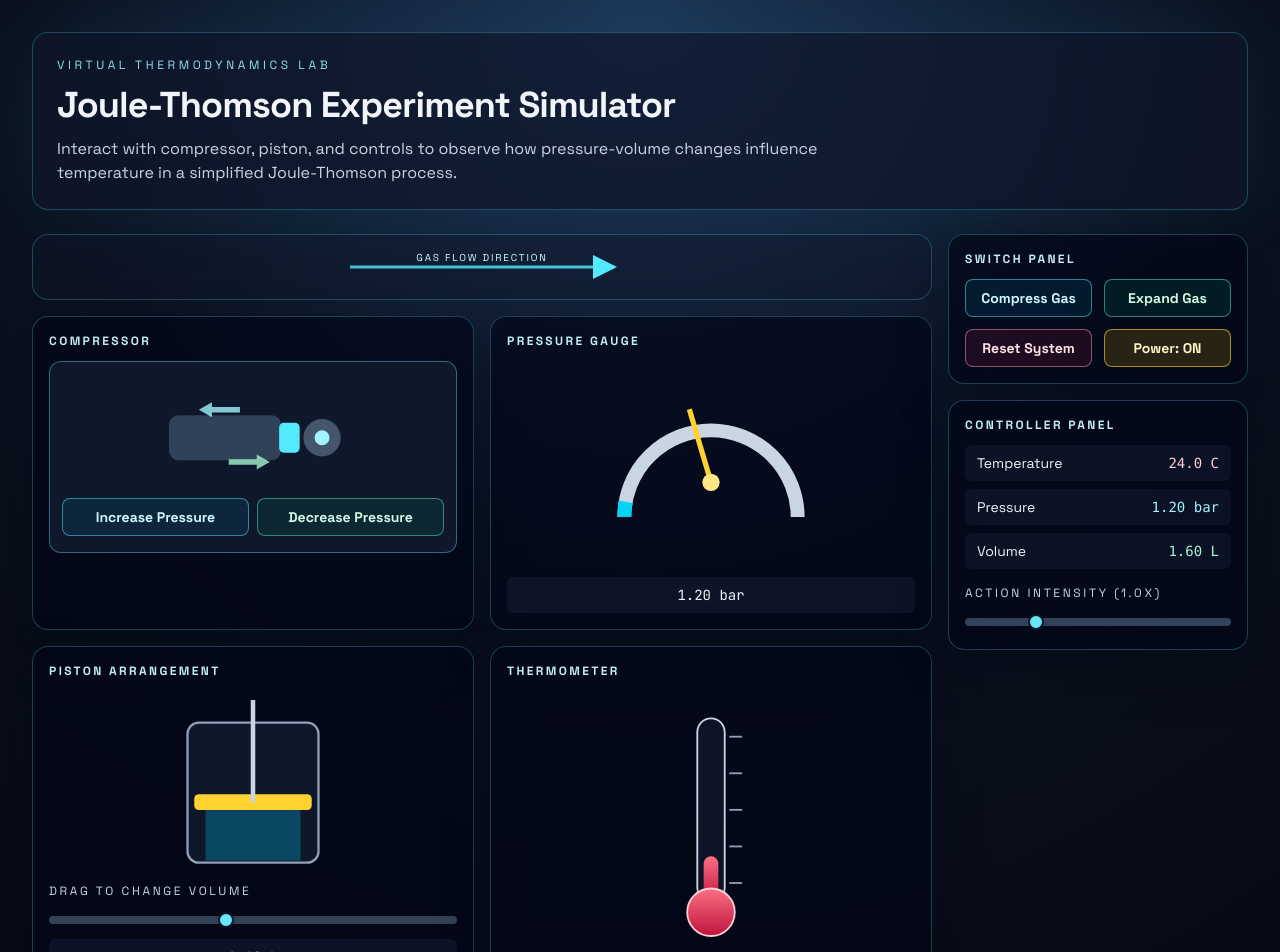
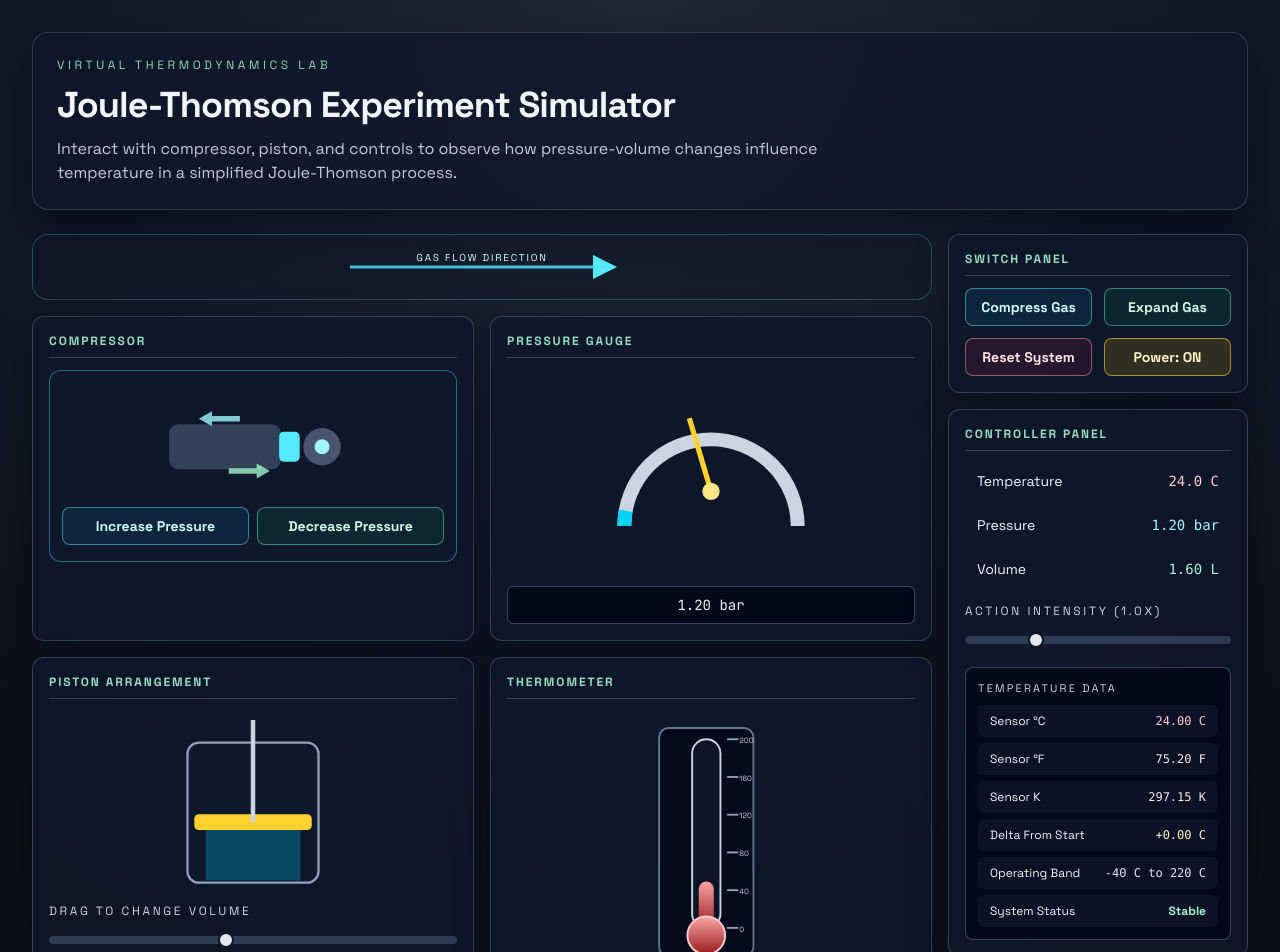
Before and after one commit to Cybrite/ThermoLabs, a React app in the folder Frontend/: page / in a window 1280 px wide. Shown: the top 952 px of the page. Built offline with nearby package versions, Linux system fonts and the light colour scheme; the HTML template or start-up script is replaced by a standard one.

Commit message:
feat: added temp sensitivity

```diff
--- a/Frontend/src/App.jsx
+++ b/Frontend/src/App.jsx
@@ -8,16 +8,16 @@ const LabWorkspace = () => {
   const { state, config, derived, actions } = useLab();
 
   return (
-    <main className="min-h-screen bg-[radial-gradient(circle_at_top,#1d3557,#0b1220_48%,#060912)] text-slate-100">
+    <main className="min-h-screen bg-[radial-gradient(circle_at_top,#1f2937,#111827_46%,#090d14)] text-slate-100">
       <div className="mx-auto w-full max-w-7xl px-4 py-8 sm:px-6 lg:px-8">
-        <header className="mb-6 rounded-2xl border border-cyan-300/25 bg-slate-900/70 p-6 shadow-[0_0_80px_rgba(34,211,238,0.08)]">
-          <p className="text-xs uppercase tracking-[0.3em] text-cyan-200/90">
+        <header className="mb-6 rounded-2xl border border-slate-500/40 bg-slate-900/80 p-6 shadow-[0_20px_45px_rgba(2,6,23,0.55)]">
+          <p className="text-xs uppercase tracking-[0.3em] text-emerald-200/85">
             Virtual Thermodynamics Lab
           </p>
           <h1 className="mt-3 text-3xl font-semibold tracking-tight sm:text-4xl">
             Joule-Thomson Experiment Simulator
           </h1>
-          <p className="mt-3 max-w-3xl text-sm text-slate-300 sm:text-base">
+          <p className="mt-3 max-w-3xl text-sm text-slate-300/95 sm:text-base">
             Interact with compressor, piston, and controls to observe how
             pressure-volume changes influence temperature in a simplified
             Joule-Thomson process.
--- a/Frontend/src/components/ControllerPanel.jsx
+++ b/Frontend/src/components/ControllerPanel.jsx
@@ -4,6 +4,22 @@ const rowClass =
   "flex items-center justify-between rounded-md bg-slate-900/70 px-3 py-2";
 
 const ControllerPanel = ({ state, config, onIntensityChange }) => {
+  const celsius = state.temperature;
+  const fahrenheit = (celsius * 9) / 5 + 32;
+  const kelvin = celsius + 273.15;
+  const baseline = config.initialState.temperature;
+  const deltaFromStart = celsius - baseline;
+
+  const operatingStatus =
+    celsius < 5 ? "Sub-cooled" : celsius > 85 ? "Overheated" : "Stable";
+
+  const statusClass =
+    operatingStatus === "Stable"
+      ? "text-emerald-200"
+      : operatingStatus === "Sub-cooled"
+        ? "text-cyan-200"
+        : "text-amber-200";
+
   return (
     <section className="lab-card">
       <h3 className="lab-card-title">Controller Panel</h3>
@@ -43,6 +59,52 @@ const ControllerPanel = ({ state, config, onIntensityChange }) => {
           className="lab-slider"
         />
       </div>
+
+      <div className="mt-4 rounded-lg border border-slate-600/80 bg-slate-950/85 p-3">
+        <p className="mb-2 text-[11px] uppercase tracking-[0.2em] text-slate-300">
+          Temperature Data
+        </p>
+        <div className="space-y-1.5 text-xs">
+          <div className={rowClass}>
+            <span>Sensor °C</span>
+            <span className="font-mono text-rose-200">
+              {celsius.toFixed(2)} C
+            </span>
+          </div>
+          <div className={rowClass}>
+            <span>Sensor °F</span>
+            <span className="font-mono text-rose-100">
+              {fahrenheit.toFixed(2)} F
+            </span>
+          </div>
+          <div className={rowClass}>
+            <span>Sensor K</span>
+            <span className="font-mono text-rose-100">
+              {kelvin.toFixed(2)} K
+            </span>
+          </div>
+          <div className={rowClass}>
+            <span>Delta From Start</span>
+            <span className="font-mono text-amber-100">
+              {deltaFromStart >= 0 ? "+" : ""}
+              {deltaFromStart.toFixed(2)} C
+            </span>
+          </div>
+          <div className={rowClass}>
+            <span>Operating Band</span>
+            <span className="font-mono text-slate-200">
+              {formatUnit(config.limits.temperature.min, "C", 0)} to{" "}
+              {formatUnit(config.limits.temperature.max, "C", 0)}
+            </span>
+          </div>
+          <div className={rowClass}>
+            <span>System Status</span>
+            <span className={`font-semibold ${statusClass}`}>
+              {operatingStatus}
+            </span>
+          </div>
+        </div>
+      </div>
     </section>
   );
 };
--- a/Frontend/src/components/Thermometer.jsx
+++ b/Frontend/src/components/Thermometer.jsx
@@ -4,16 +4,26 @@ const Thermometer = ({ temperature, ratio }) => {
   return (
     <div className="lab-card">
       <h3 className="lab-card-title">Thermometer</h3>
-      <svg viewBox="0 0 120 280" className="h-64 w-full">
+      <svg viewBox="0 0 150 280" className="h-66 w-full">
         <defs>
           <linearGradient id="thermoLiquid" x1="0" x2="0" y1="0" y2="1">
-            <stop offset="0%" stopColor="#fb7185" />
-            <stop offset="100%" stopColor="#be123c" />
+            <stop offset="0%" stopColor="#fca5a5" />
+            <stop offset="100%" stopColor="#991b1b" />
           </linearGradient>
         </defs>
 
         <rect
-          x="45"
+          x="20"
+          y="18"
+          width="100"
+          height="242"
+          rx="10"
+          className="fill-slate-950/70 stroke-slate-500"
+          strokeWidth="2"
+        />
+
+        <rect
+          x="55"
           y="30"
           width="30"
           height="200"
@@ -23,7 +33,7 @@ const Thermometer = ({ temperature, ratio }) => {
         />
 
         <rect
-          x="52"
+          x="62"
           y={230 - fillHeight}
           width="16"
           height={fillHeight}
@@ -33,28 +43,41 @@ const Thermometer = ({ temperature, ratio }) => {
         />
 
         <circle
-          cx="60"
-          cy="242"
-          r="26"
+          cx="70"
+          cy="238"
+          r="20"
           fill="url(#thermoLiquid)"
           className="stroke-rose-200"
           strokeWidth="2"
         />
 
-        {[0, 1, 2, 3, 4].map((tick) => (
+        {[0, 1, 2, 3, 4, 5].map((tick) => (
           <line
             key={tick}
-            x1="80"
-            x2="94"
-            y1={210 - tick * 40}
-            y2={210 - tick * 40}
+            x1="92"
+            x2="104"
+            y1={230 - tick * 40}
+            y2={230 - tick * 40}
             className="stroke-slate-400"
             strokeWidth="2"
           />
         ))}
+
+        {[0, 1, 2, 3, 4, 5].map((tick) => (
+          <text
+            key={`label-${tick}`}
+            x="105"
+            y={234 - tick * 40}
+            className="fill-slate-300 text-[8px]"
+          >
+            {tick * 40}
+          </text>
+        ))}
       </svg>
 
-      <p className="lab-value">{temperature.toFixed(1)} C</p>
+      <p className="lab-value">
+        {temperature.toFixed(1)} C / {(temperature + 273.15).toFixed(1)} K
+      </p>
     </div>
   );
 };
--- a/Frontend/src/index.css
+++ b/Frontend/src/index.css
@@ -16,20 +16,20 @@
 
 @layer components {
   .lab-card {
-    @apply rounded-2xl border border-cyan-300/25 bg-slate-950/70 p-4 shadow-[0_20px_50px_rgba(2,8,23,0.45)];
+    @apply rounded-xl border border-slate-500/45 bg-slate-900/85 p-4 shadow-[0_14px_35px_rgba(3,7,18,0.45)];
   }
 
   .lab-card-title {
-    @apply mb-3 text-xs font-semibold uppercase tracking-[0.2em] text-cyan-100/95;
+    @apply mb-3 border-b border-slate-600/70 pb-2 text-xs font-semibold uppercase tracking-[0.16em] text-emerald-200/90;
   }
 
   .lab-value {
-    @apply mt-2 rounded-md bg-slate-900/80 px-3 py-2 text-center font-mono text-sm text-slate-100;
+    @apply mt-2 rounded-md border border-slate-600/80 bg-slate-950/90 px-3 py-2 text-center font-mono text-sm text-slate-100;
     font-family: "JetBrains Mono", "Consolas", monospace;
   }
 
   .lab-slider {
-    @apply h-2 w-full cursor-pointer appearance-none rounded-lg bg-slate-700;
+    @apply h-2 w-full cursor-pointer appearance-none rounded-lg bg-slate-700/90;
   }
 
   .lab-slider::-webkit-slider-thumb {
@@ -38,7 +38,7 @@
     width: 16px;
     height: 16px;
     border-radius: 999px;
-    background: #67e8f9;
+    background: #e2e8f0;
     border: 2px solid #0f172a;
   }
 
@@ -46,7 +46,7 @@
     width: 16px;
     height: 16px;
     border-radius: 999px;
-    background: #67e8f9;
+    background: #e2e8f0;
     border: 2px solid #0f172a;
   }
 }
```
